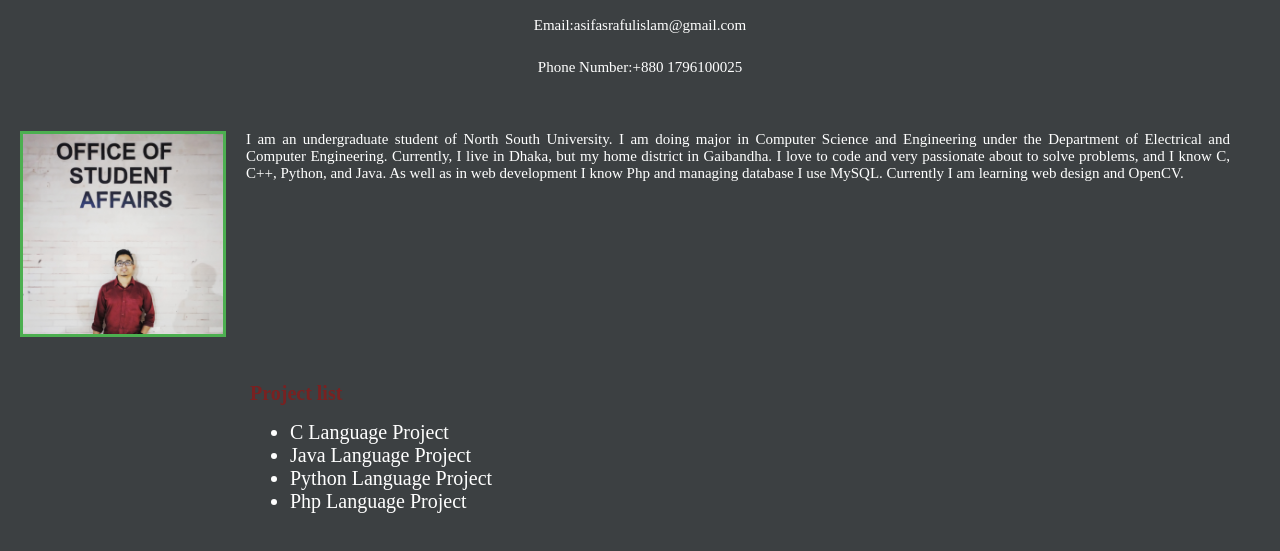
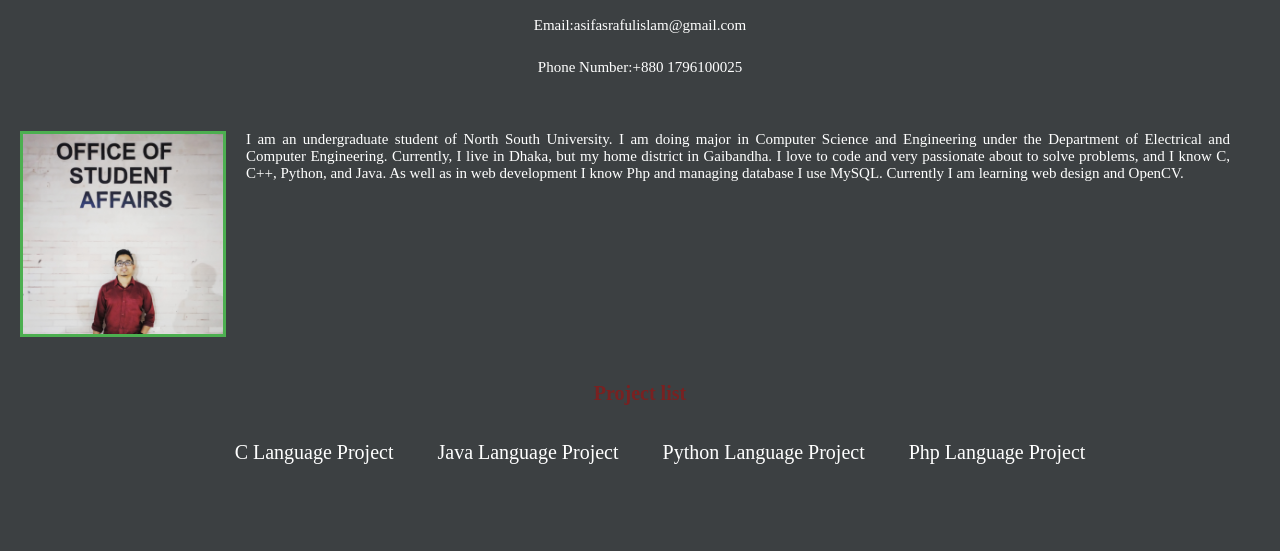
Before and after one commit to AsrafulAsif/Myself, a plain HTML site: page index.html in a window 1280 px wide. Shown: the part 117-668 px from the top of the page. Drawn offline with Linux system fonts and the light colour scheme.

Commit message:
add new css

```diff
--- a/index.css
+++ b/index.css
@@ -39,11 +39,16 @@ body {
 .project-list h1 {
   color: rgb(121, 33, 33);
   font-size: 20px;
-  margin-left: 250px;
   padding-top: 150px;
+  text-align: center;
+}
+.project-list ul{
+  text-align: center;
 }
 .project-list li {
   color: white;
   font-size: 20px;
-  margin-left: 250px;
+  display: inline-block;
+  margin: 20px;
+
 }
```
Also changed, not shown: index.html (+3 -2 lines).
